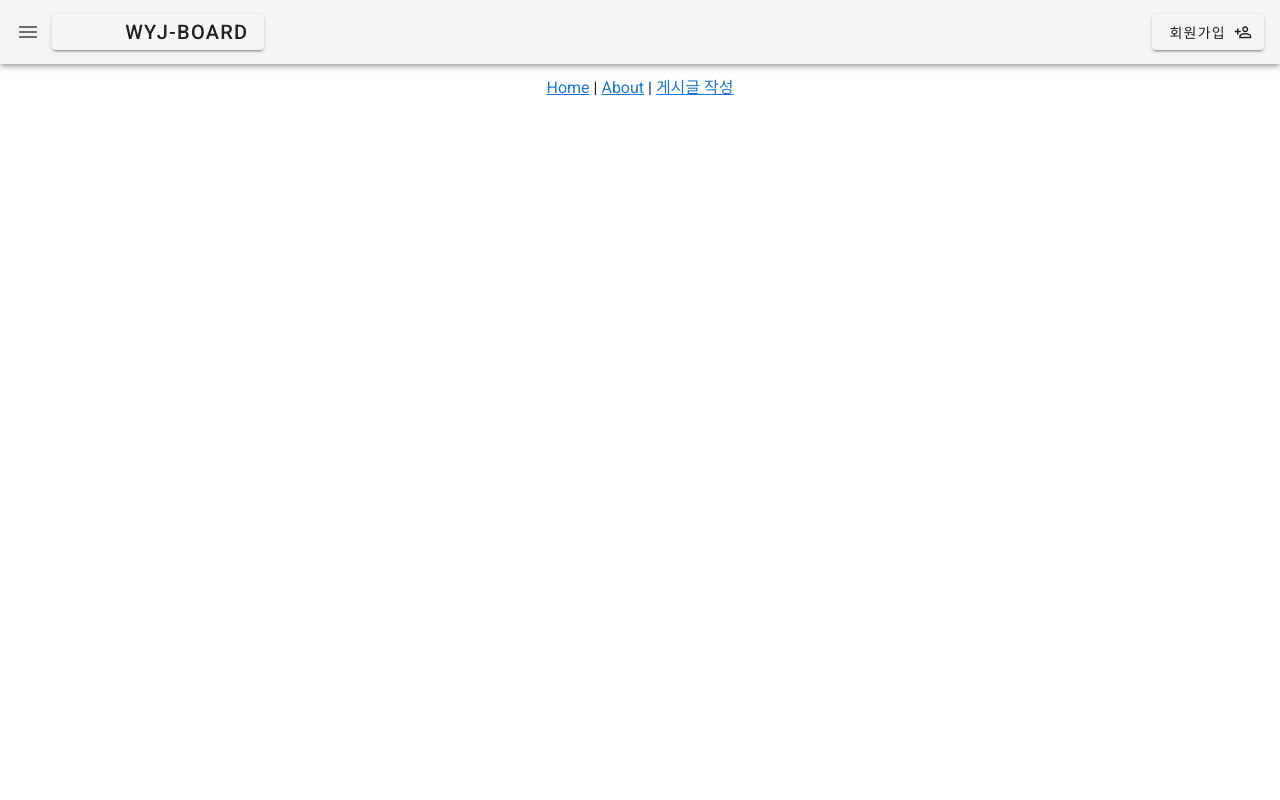
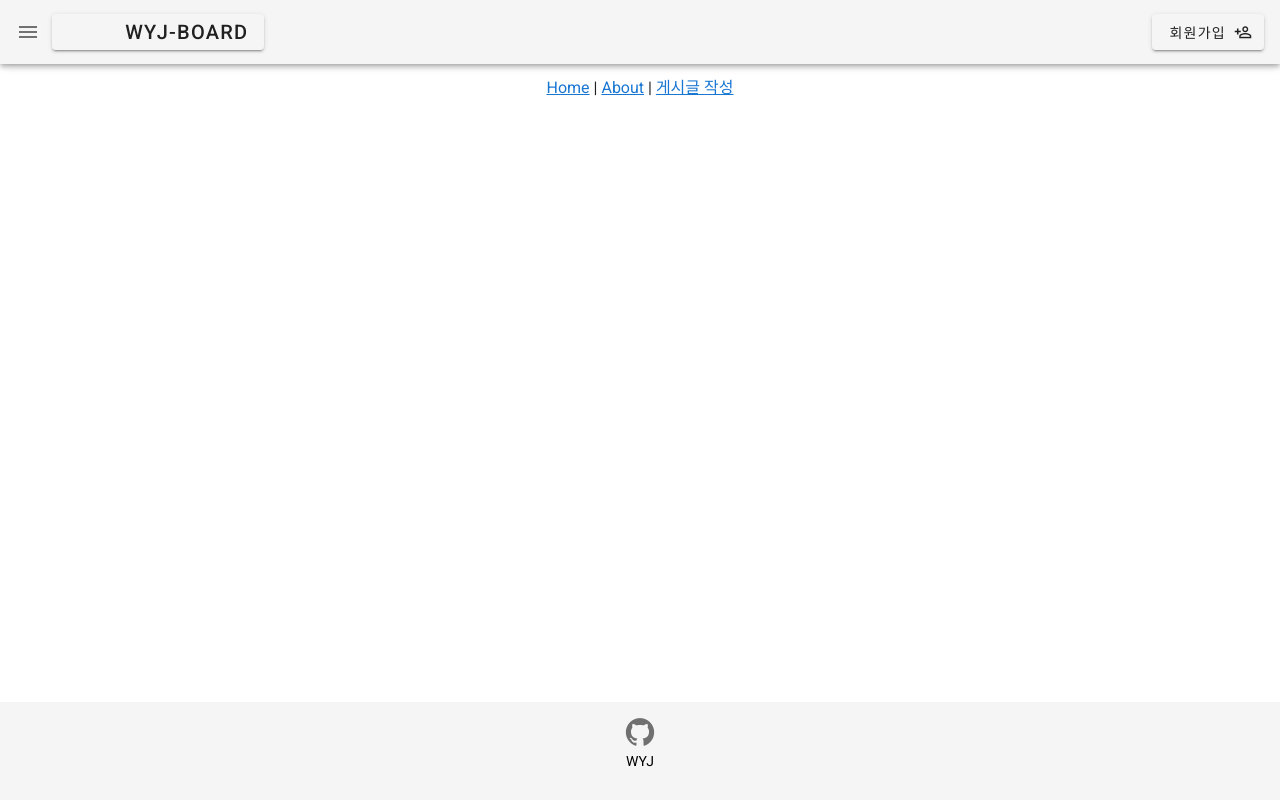
Before and after one commit to YeoulCho/wyj-front, a Vue app: page / in a window 1280 px wide. Built offline with nearby package versions, Linux system fonts and the light colour scheme.

Commit message:
feat: [김원기] footer 생성 [VUEx]

```diff
--- a/src/App.vue
+++ b/src/App.vue
@@ -4,6 +4,15 @@
         <v-main>
             <router-view align="center"/>
         </v-main>
+        <v-footer padless>
+            <v-col class="align-center text-center">
+                    <v-btn icon :href='`https://github.com/eddi-study/wyj-front`'>
+                        <v-icon size="34px">mdi-github</v-icon>
+                    </v-btn>
+                <v-card-text class="pt-0 black--text">WYJ</v-card-text>
+
+            </v-col>
+        </v-footer>
     </v-app>
 </template>
 
```
